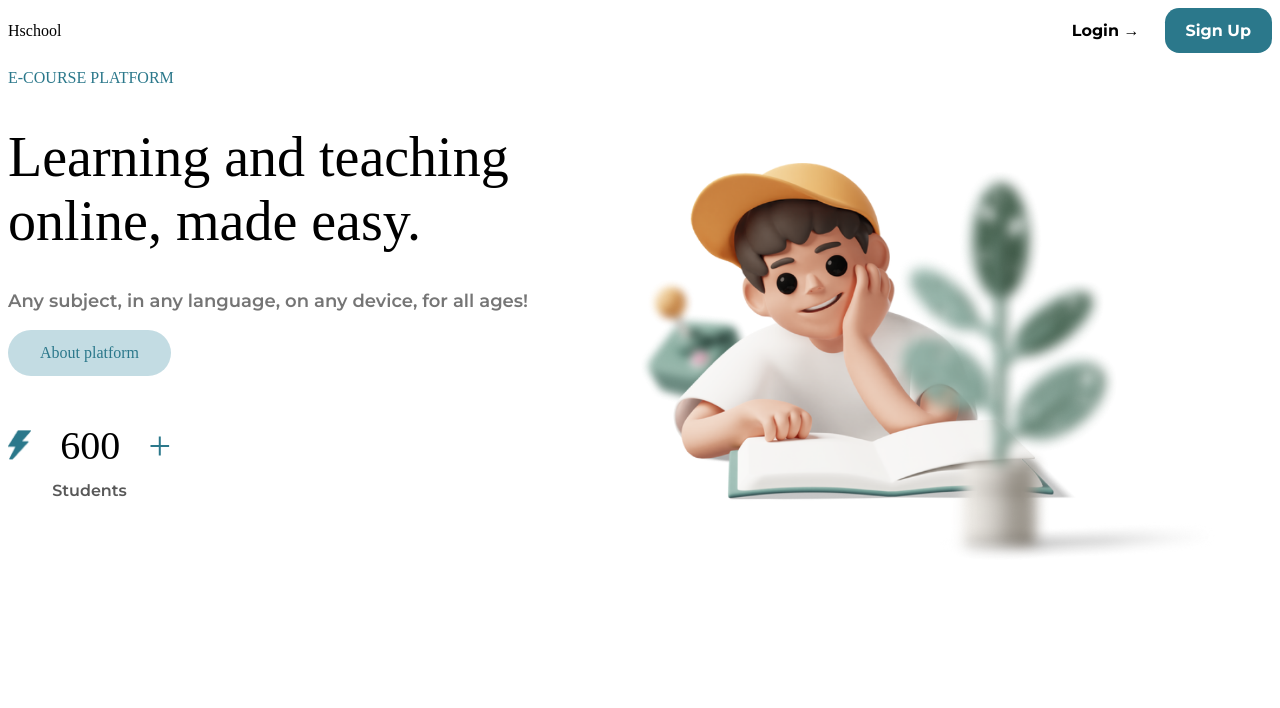
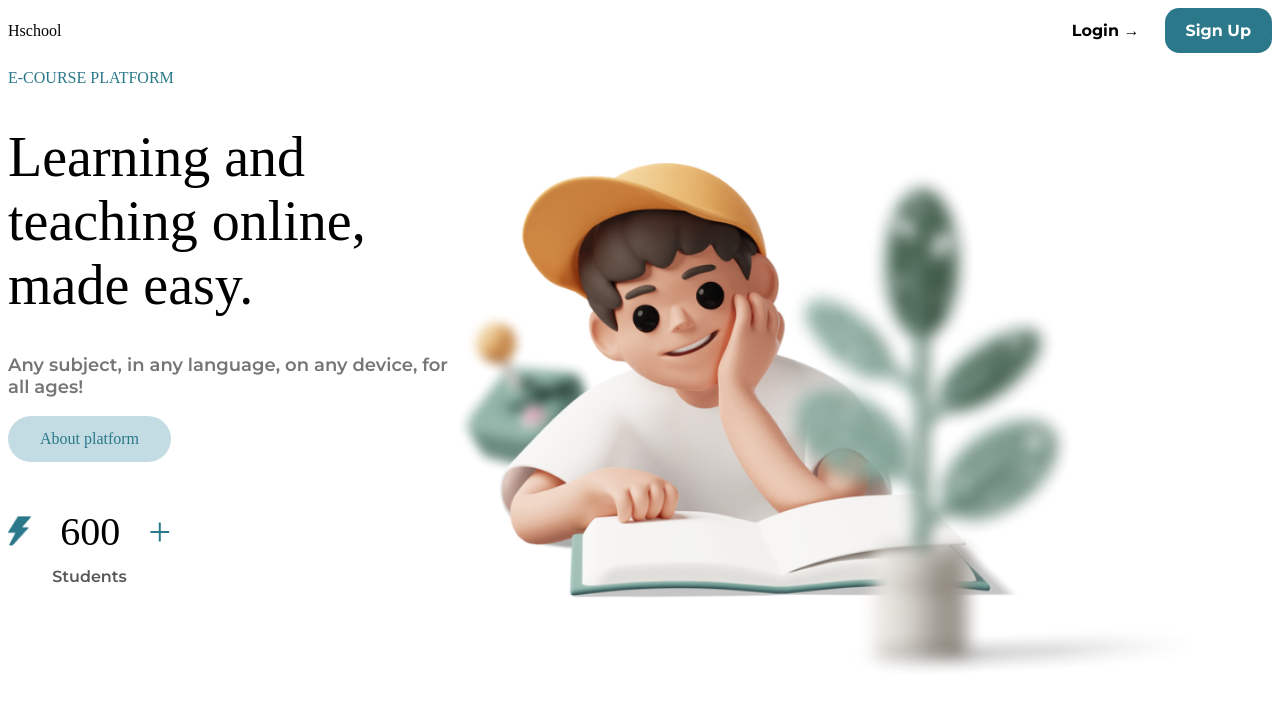
Before and after one commit to faleialina/EducationPlatform, a React (Create React App) app in the folder client/: page / in a window 1280 px wide. Shown: the top 708 px of the page. Built offline with nearby package versions, Linux system fonts and the light colour scheme; a web font is replaced by a local one.

Commit message:
client/assets/fonts

```diff
--- a/client/src/companents/Preview/style.module.css
+++ b/client/src/companents/Preview/style.module.css
@@ -69,7 +69,7 @@
     background-image: url(../Preview/assets/Frame\ 25.png);
     background-repeat: no-repeat;
     background-size: contain;
-    width: 933px;
+    width: 1700px;
     height: 600px;
     margin-top: 110px;
 }
```
